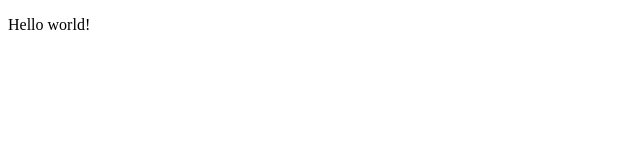
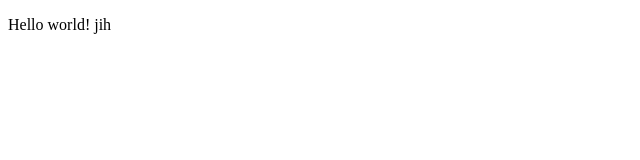
Before and after one commit to t-tranz/project1, a plain HTML site: page index.html in a window 1280 px wide. Shown: the full height of the page, 0-640 px from the left. Drawn offline with Linux system fonts and the light colour scheme.

Commit message:
"test add"

```diff
--- a/index.html
+++ b/index.html
@@ -7,7 +7,7 @@
     <title>Document</title>
 </head>
 <body>
-    <p>Hello world!</p>
+    <p>Hello world! jih</p>
     <script src="js/script.js"></script>
 </body>
 </html>
```
